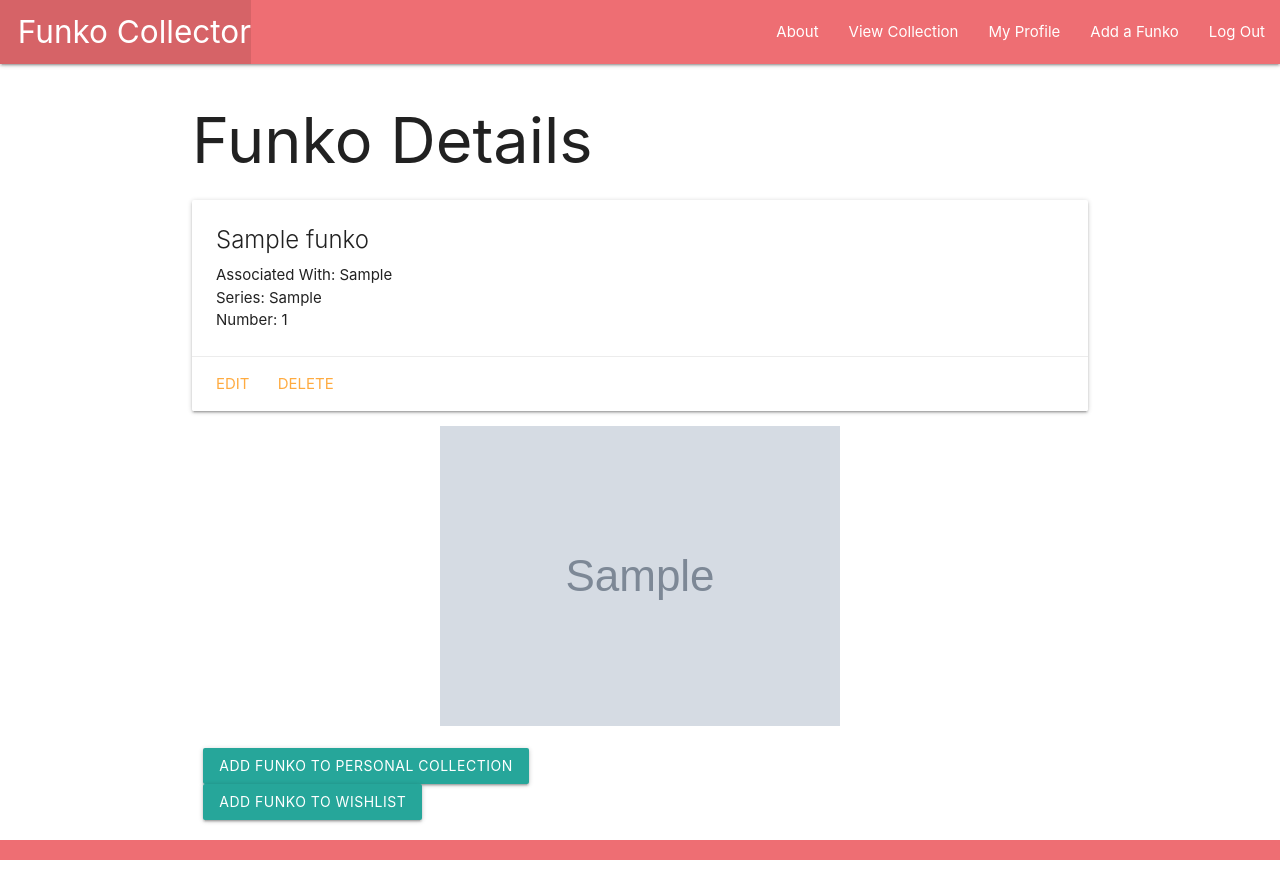
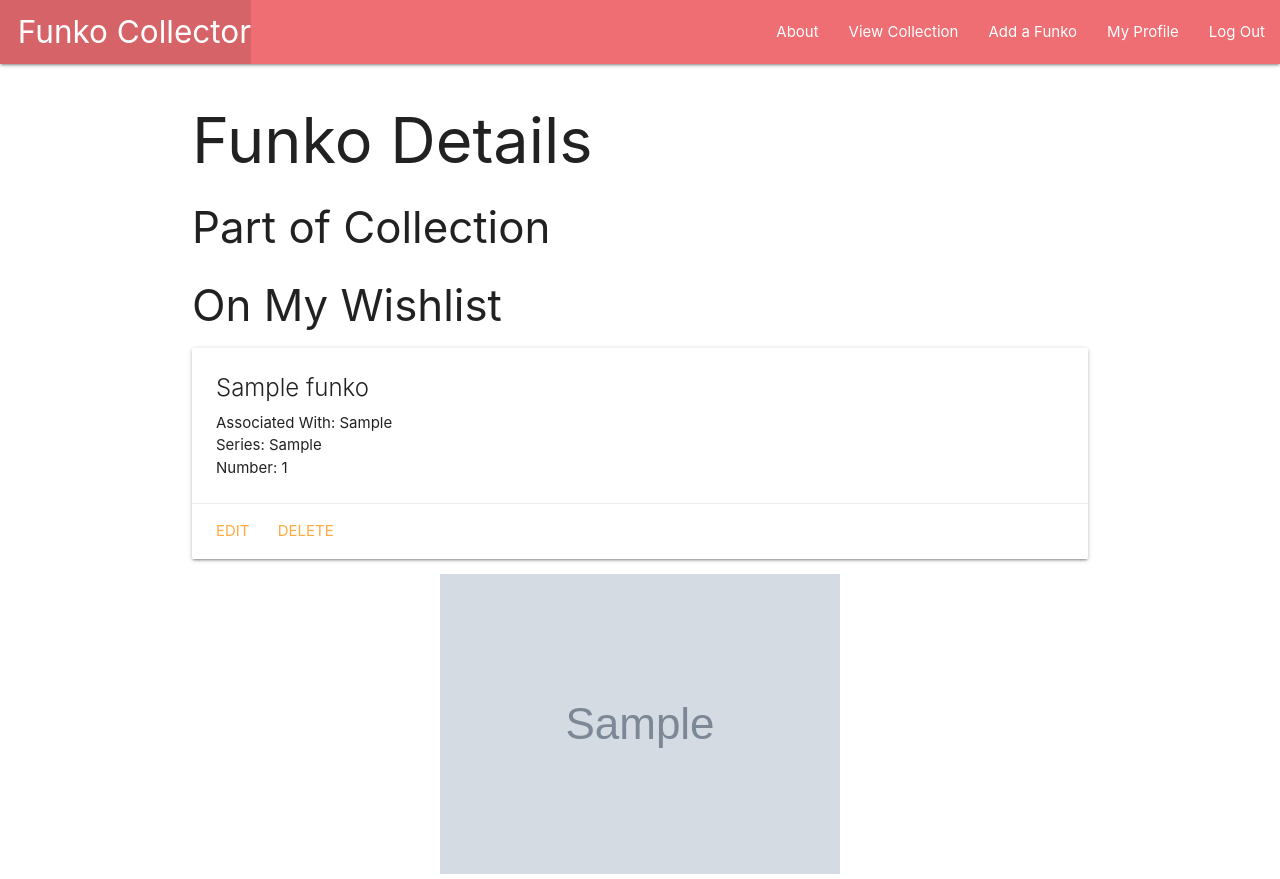
Before and after one commit to jnomad21/Funko-collector, a Django app: page /funko/1/ in a window 1280 px wide. Shown: the top 879 px of the page. Run offline with Django 4.2, Linux system fonts and the light colour scheme; a user stored in the database is signed in; tables that the repository leaves empty hold one stand-in row (values such as "Sample post"); grey boxes marked "Sample" are stand-in pictures.

Commit message:
v1.1 - removed funko from profile model.  fixed collection/wishlist indicators

```diff
--- a/main_app/models.py
+++ b/main_app/models.py
@@ -23,10 +23,10 @@
     collection = models.ManyToManyField(Funko, related_name="collection_profiles", symmetrical=False, blank=True)
     wishlist = models.ManyToManyField(Funko, related_name="wishlist_profiles", symmetrical=False, blank=True)
     user = models.OneToOneField(User, on_delete=models.CASCADE)
-    funko = models.ManyToManyField(Funko, related_name='funko_profiles', symmetrical=False, blank=True)
+
 
     def __str__(self):
-        return self.user
+        return str(self.user)
 
 #Create profile when new user signs up
 def create_profile(sender, instance, created, **kwargs):
--- a/main_app/templates/base.html
+++ b/main_app/templates/base.html
@@ -19,8 +19,8 @@
   {% if user.is_authenticated %}
     <li><a href="{% url 'about' %}">About</a></li>
     <li><a href="{% url 'funko_index' %}">View Collection</a></li>
+    <li><a href="{% url 'funko_create' %}">Add a Funko</a></li>
     <li><a href="{% url 'profile' %}">My Profile</a></li>
-    <li><a href="{% url 'funko_create' %}">Add a Funko</a></li>
     <li><a href="{% url 'logout' %}">Log Out</a></li>
   {% else %}
     <li><a href="{% url 'login' %}">Log In</a></li>
--- a/main_app/templates/main_app/funko_detail.html
+++ b/main_app/templates/main_app/funko_detail.html
@@ -2,6 +2,13 @@
 {% block content %}
 
 <h1>Funko Details</h1>
+{% if funko in user.profile.collection.all %}
+  <h3>Part of Collection</h3>
+{%endif%}
+
+{% if funko in user.profile.wishlist.all %}
+  <h3>On My Wishlist</h3>
+{%endif%}
 
 
 <div class="card">
@@ -21,13 +28,13 @@
 {% if user.is_authenticated %}
 <div class="row">
     <div class="col s9">
-      <form action="{% url 'add_to_collection' funko.id profile.id %}" method = "POST">
+      <form action="{% url 'add_to_collection' funko.id user.id %}" method = "POST">
         {% csrf_token %}
         <input type="submit" value="Add Funko To Personal Collection" class="btn">
       </form>
     </div>
     <div class="col 3" class="right-align">
-      <form action="" method = "POST">
+      <form action="{% url 'add_to_wishlist' funko.id user.id %}" method = "POST">
         {% csrf_token %}
         <input type="submit" value="Add Funko To Wishlist" class="btn">
       </form>
--- a/main_app/templates/profile.html
+++ b/main_app/templates/profile.html
@@ -1,4 +1,5 @@
 {% extends 'base.html' %}
 {% block content %}
 <h1>Profile</h1>
+{{user}}
 {% endblock %}
--- a/main_app/urls.py
+++ b/main_app/urls.py
@@ -11,6 +11,7 @@
     path('funko/<int:pk>/delete', views.FunkoDelete.as_view(), name= 'funko_delete'),
     path('accounts/signup/', views.signup, name='signup'),
     path('funko/<int:funko_id>/add_to_collection/<int:profile_id>/', views.add_to_collection, name='add_to_collection'),
-    path('profile/', views.profile, name="profile")
+    path('funko/<int:funko_id>/add_to_wishlist/<int:profile_id>/', views.add_to_wishlist, name='add_to_wishlist'),
+    path('profile/', views.profile, name="profile"),
     # path('funko/<int:pk>/add_review/', views.add_review, name='add_review')
 ]
--- a/main_app/views.py
+++ b/main_app/views.py
@@ -34,13 +34,7 @@
     context = super().get_context_data(**kwargs)
     # context["review_form"] = review_form
     return context
-# def add_review(request, pk):
-#   form=ReviewForm(request.POST)
-#   if form.is_valid():
-#     new_review=form.save(commit=False)
-#     new_review.funko_id=pk
-#     new_review.save()
-#   return redirect('funko_detail', pk=pk)
+
 def signup(request):
   error_message = ''
   if request.method == 'POST':
@@ -59,11 +53,18 @@
   form = UserCreationForm()
   context = {'form': form, 'error_message': error_message}
   return render(request, 'registration/signup.html', context)
+
 def add_to_collection(request, funko_id, profile_id):
-  Profile.objects.get(id=profile_id).funko.add(funko_id)
-  return redirect('funko_detail', profile_id=profile_id)
+  Profile.objects.get(id=profile_id).collection.add(funko_id)
+  return redirect('/funko/', funko_id, profile_id,)
+
+def add_to_wishlist(request, funko_id, profile_id):
+  Profile.objects.get(id=profile_id).wishlist.add(funko_id)
+  return redirect('/funko/', funko_id, profile_id,)
+
 def profile(request):
-  return render(request, 'profile.html')
+  profile = Profile.objects
+  return render(request, 'profile.html', {profile:profile} )
 
 # def load_json_file():
 #     with open('funko_pop.json', 'r') as file:
@@ -77,3 +78,11 @@
 
 #         funko = Funko(handle=handle, image=image, title=title, series=series)
 #         funko.save()
+
+# def add_review(request, pk):
+#   form=ReviewForm(request.POST)
+#   if form.is_valid():
+#     new_review=form.save(commit=False)
+#     new_review.funko_id=pk
+#     new_review.save()
+#   return redirect('funko_detail', pk=pk)
```
Also changed, not shown: main_app/migrations/0007_remove_profile_funko.py (added).
